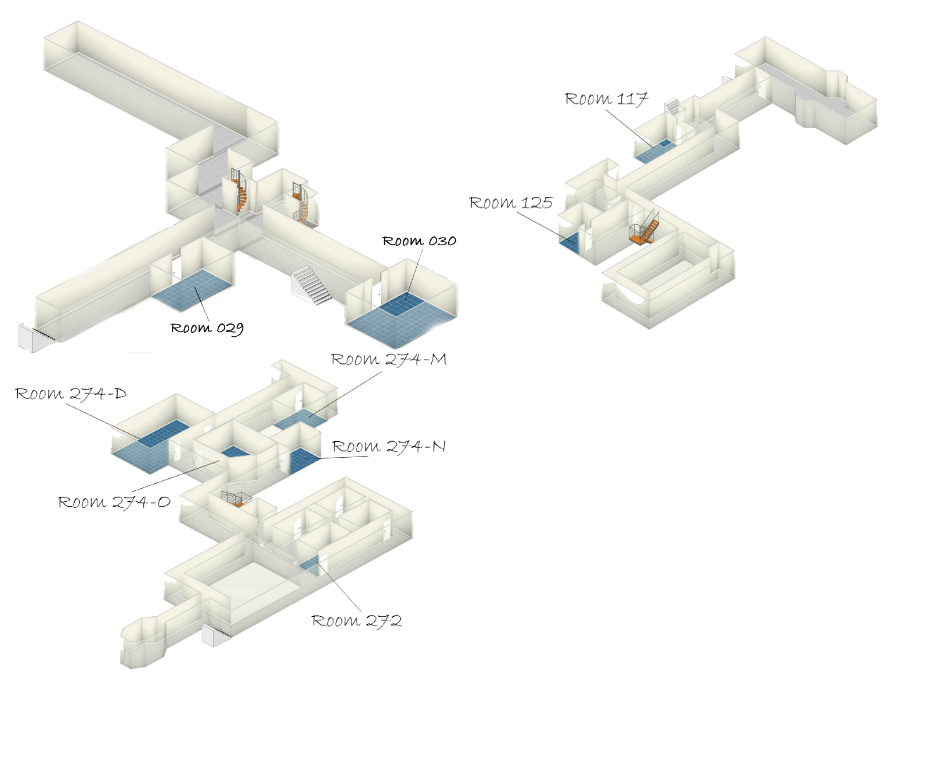
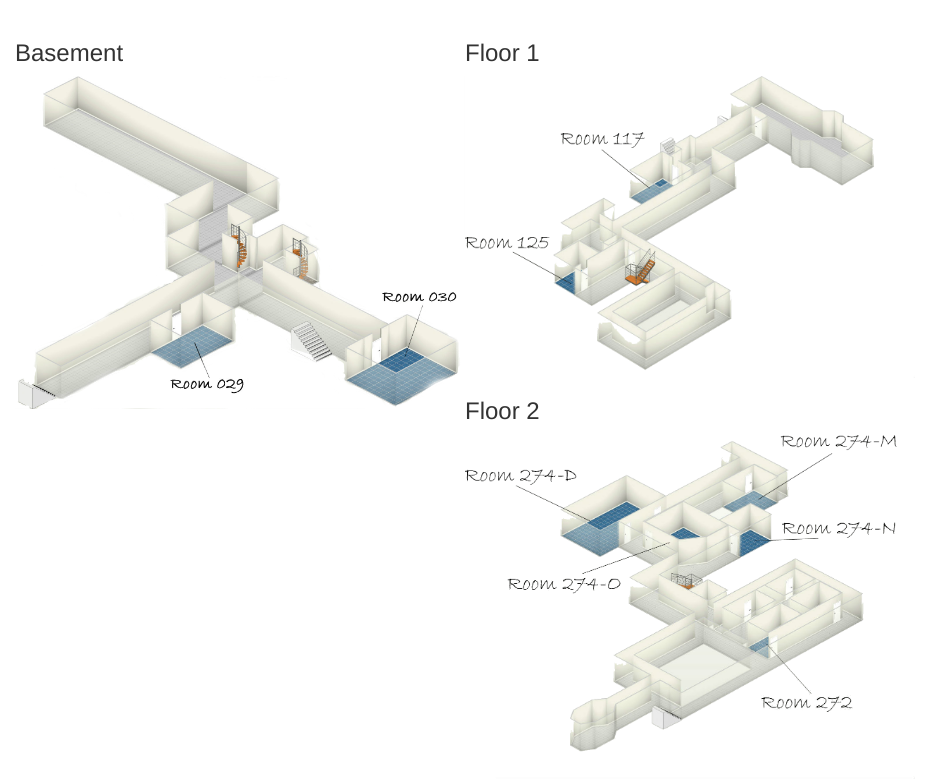
Before and after one commit to SCCapstone/RoomScheduling, a Python web app: template RoomSchedulerApp/templates/rooms.html in a window 1280 px wide. Shown: the part 52-831 px from the top of the page, without its empty margins (0-943 px from the left). Before the commit the page ends 722 px from the top, so only its background shows below. Run offline with Jinja, Linux system fonts and the light colour scheme; the template is opened without the code that fills it, so the values that code supplies are empty; some libraries are stand-ins or nearby versions.

Commit message:
Added titles to the floors

```diff
--- a/RoomSchedulerApp/templates/rooms.html
+++ b/RoomSchedulerApp/templates/rooms.html
@@ -7,17 +7,29 @@
 {% block content %}
 <div class="col-md-9">
 
+<div style="float:left">
+<h3> Basement </h3>
+
 	<img id="basement" src="/images/basement.png" border="0" width="450" height="333" orgWidth="450" orgHeight="333" usemap="#basementMap" alt="" />
 	<map name="basementMap" id="bMap">
 	<area alt="" title="" href="/rooms/029" shape="rect" coords="131,228,238,330" style="outline:none;" target="_self">
 	<area alt="" title="" href="/rooms/030" shape="rect" coords="315,199,450,333" style="outline:none;" target="_self">
 	</map>
+</div>
+
+<div style="float:left">
+
+<h3> Floor 1 </h3>
 
 	<img id="floor1" src="/images/floor1.png" border="0" width="450" height="302" orgWidth="450" orgHeight="302" usemap="#floor1Map" alt="" />
 	<map name="floor1Map" id="f1Map">
 	<area alt="" title="" href="/rooms/125" shape="rect" coords="0,163,144,238" style="outline:none;" target="_self" />
 	<area alt="" title="" href="/rooms/117" shape="rect" coords="91,78,230,146" style="outline:none;" target="_self" />
 	</map>
+</div>
+
+<div style="float:left">
+<h3> Floor 2 </h3>
 
 <img id="floor2" src="/images/floor2.png" border="0" width="450" height="344" orgWidth="450" orgHeight="344" usemap="#floor2Map" alt="" />
 <map name="floor2Map" id="f2Map">
@@ -28,6 +40,6 @@
 <area alt="" title="" href="/rooms/272" shape="rect" coords="287,183,396,283" style="outline:none;" target="_self" />
 <area alt="" title="" href="/rooms/274-D" shape="poly" coords="4,40,113,43,165,48,200,72,137,126,102,111,7,60" style="outline:none;" target="_self" />
 </map>
-
+</div>
 </div>
 {% endblock %}
```
Lines whose indentation alone changed are shown as unchanged.
